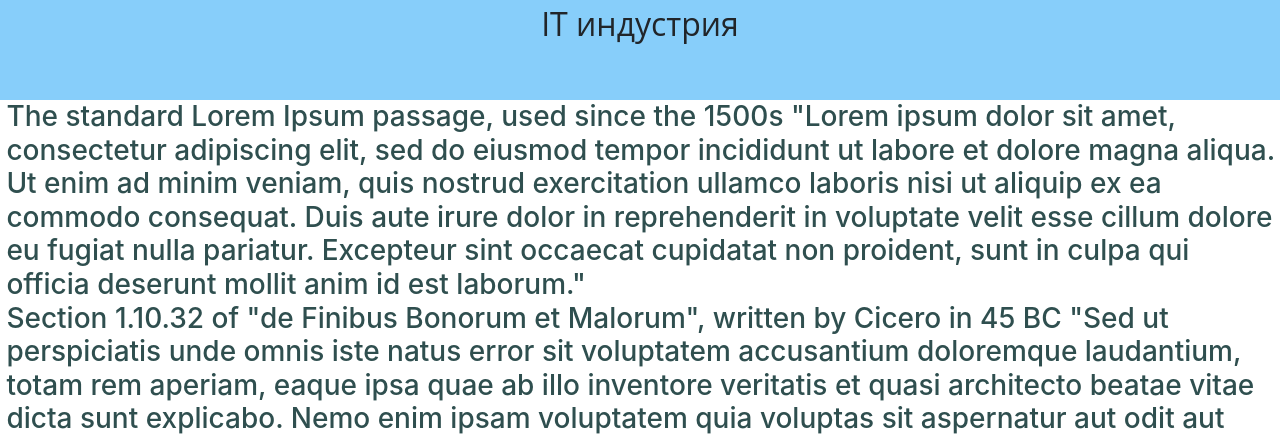
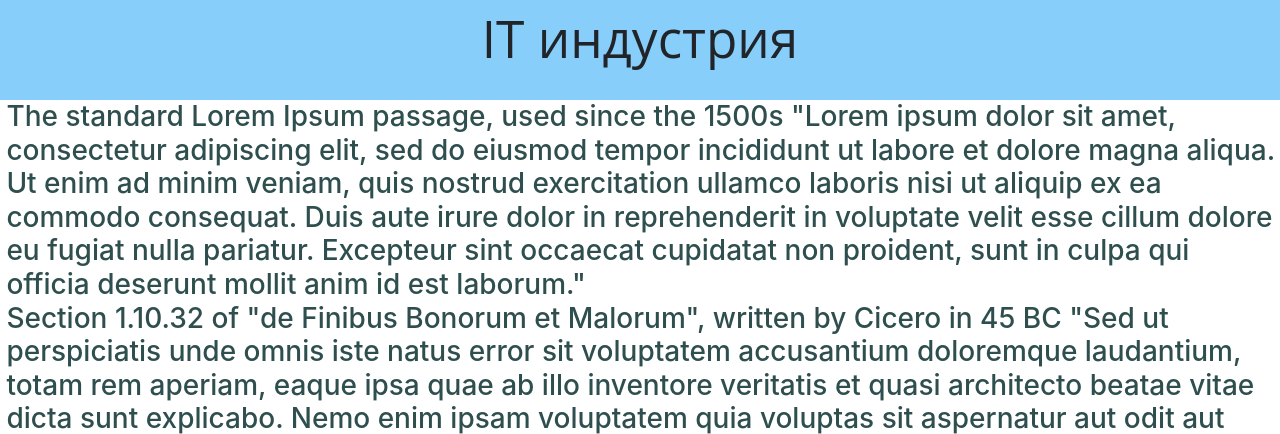
Before and after one commit to Liroto-pesonal-org/IT-october, a PHP site: page / in a window 1280 px wide. Shown: the top 434 px of the page. Run offline with PHP 8.4, Linux system fonts and the light colour scheme.

Commit message:
fixed the text one again

```diff
--- a/css/style.css
+++ b/css/style.css
@@ -96,7 +96,7 @@ body, html {
 	width: 100%;
 	position:relative;
     font-family: 'Open Sans', sans-serif;
-    font-size: 2em;
+    font-size: 4vw;
     text-align: center;
 }
 #h3{
```
